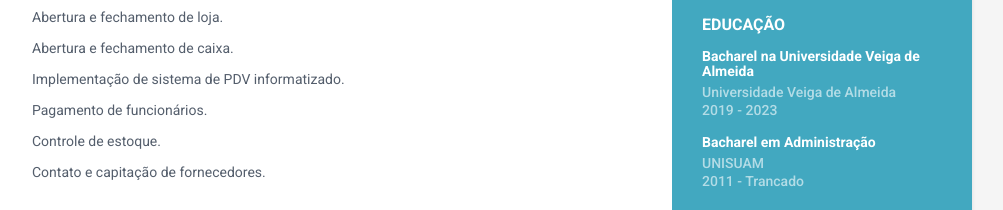
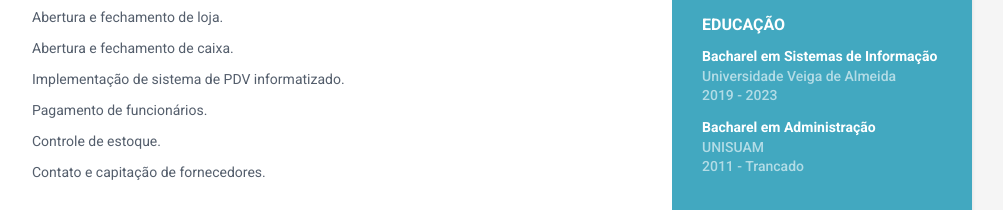
Before and after one commit to CarlosVerissimo93/carlosverissimo.github.io, a plain HTML site: page index.html in a window 1280 px wide. Shown: the part 580-790 px from the top of the page, without its empty margins (168-1171 px from the left). Drawn offline with Linux system fonts and the light colour scheme.

Commit message:
Update index.html

```diff
--- a/index.html
+++ b/index.html
@@ -50,13 +50,8 @@
             </div><!--//contact-container-->
             <div class="education-container container-block">
                 <h2 class="container-block-title">Educação</h2>
-                <!-- <div class="item">
-                    <h4 class="degree">MSc in Computer Science</h4>
-                    <h5 class="meta">University of London</h5>
-                    <div class="time">2011 - 2012</div>
-                </div> -->
                 <div class="item">
-                    <h4 class="degree">Bacharel na Universidade Veiga de Almeida</h4>
+                    <h4 class="degree">Bacharel em Sistemas de Informação</h4>
                     <h5 class="meta">Universidade Veiga de Almeida</h5>
                     <div class="time">2019 - 2023</div>
                 </div><!--//item-->
```
